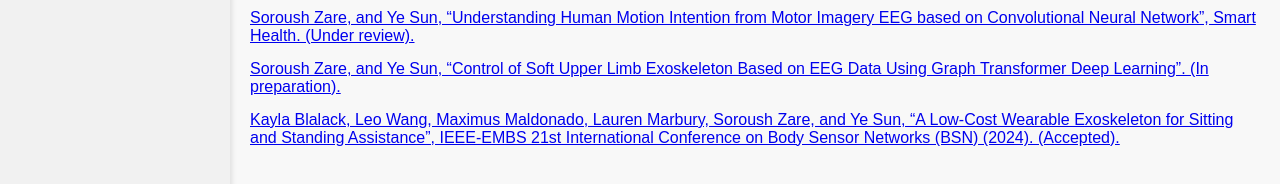
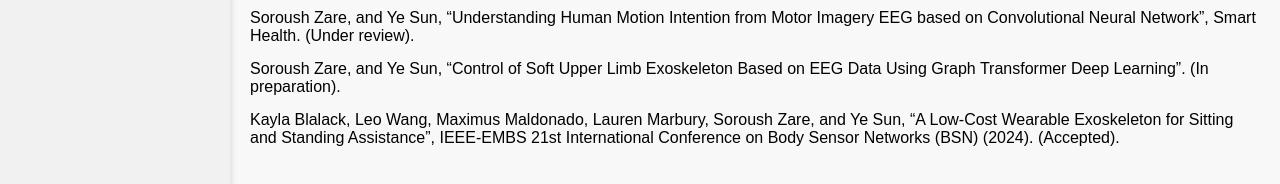
Before and after one commit to SoroushZare/soroushzare.github.io, a plain HTML site: page index.html in a window 1280 px wide. Shown: the part 300-484 px from the top of the page. Drawn offline with Linux system fonts and the light colour scheme.

Commit message:
Update index.html

```diff
--- a/index.html
+++ b/index.html
@@ -117,7 +117,7 @@
                 <ul>
                     <li>
                         <a href="https://ieeexplore.ieee.org/abstract/document/10614438" target="_blank">
-                            EEG Motor Imagery Classification using Integrated Transformer-CNN for Assistive Technology Control
+                            EEG Motor Imagery Classification using Integrated Transformer-CNN for Assistive Technology Control </a>
                     <li>
                     <li>Soroush Zare, and Ye Sun, “Understanding Human Motion Intention from Motor Imagery EEG based on Convolutional Neural Network”, Smart Health. (Under review).</li>
                     <li>Soroush Zare, and Ye Sun, “Control of Soft Upper Limb Exoskeleton Based on EEG Data Using Graph Transformer Deep Learning”. (In preparation).</li>
```
